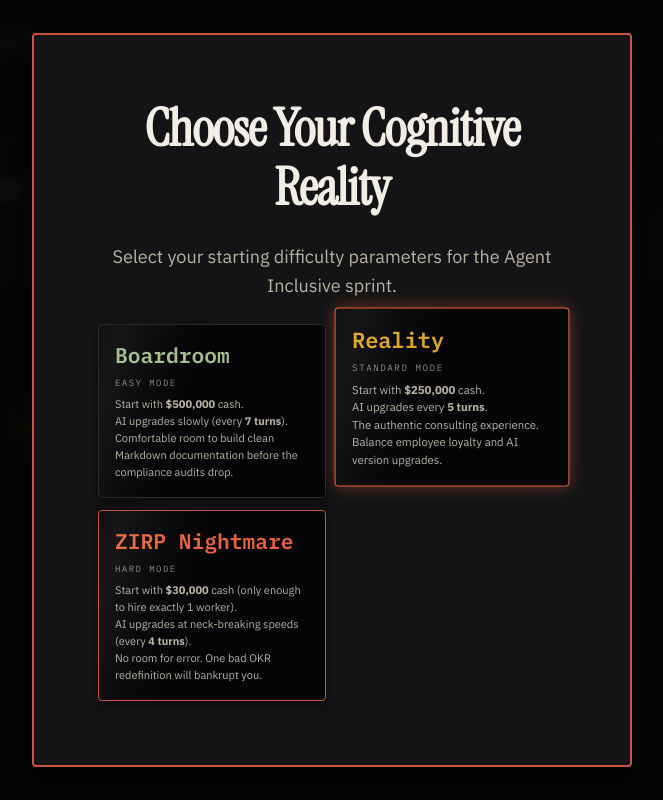
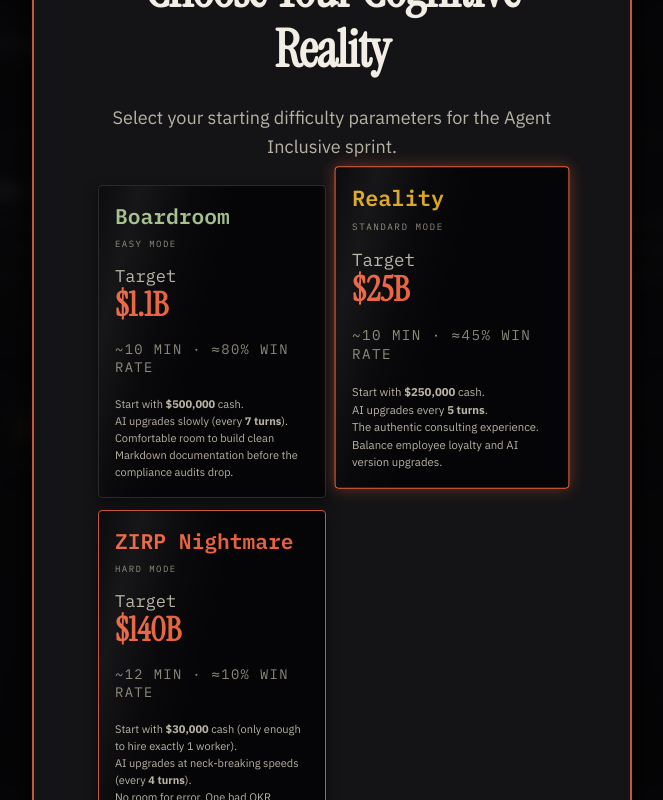
Before and after one commit to rutgertuit/RTNL, a Next.js app: page /technical/agent-game in a window 1280 px wide. Shown: the top 800 px of the page, without its empty margins (308-971 px from the left). Built offline with nearby package versions, Linux system fonts and the light colour scheme.

Commit message:
ux(game): valuation target and est. playtime on mode cards (closes game/O-1, game/O-3, game/H-4)

```diff
--- a/app/technical/agent-game/AgentGameClient.tsx
+++ b/app/technical/agent-game/AgentGameClient.tsx
@@ -2216,6 +2216,8 @@ export default function AgentGameClient() {
                   <div style={{ display: "flex", flexDirection: "column", gap: "var(--space-2)", textAlign: "left" }}>
                     <span className="sim-stat__value" style={{ color: "#a3be8c" }}>Boardroom</span>
                     <span className="sim-stat__label">Easy Mode</span>
+                    <div className="sim-mode__target">Target <strong>$1.1B</strong></div>
+                    <div className="sim-mode__detail">~10 min · ≈80% win rate</div>
                     <p style={{ fontSize: "11px", color: "var(--color-fg-2)", margin: "0" }}>
                       Start with <strong>$500,000</strong> cash.<br />
                       AI upgrades slowly (every <strong>7 turns</strong>).<br />
@@ -2234,6 +2236,8 @@ export default function AgentGameClient() {
                   <div style={{ display: "flex", flexDirection: "column", gap: "var(--space-2)", textAlign: "left" }}>
                     <span className="sim-stat__value" style={{ color: "goldenrod" }}>Reality</span>
                     <span className="sim-stat__label">Standard Mode</span>
+                    <div className="sim-mode__target">Target <strong>$25B</strong></div>
+                    <div className="sim-mode__detail">~10 min · ≈45% win rate</div>
                     <p style={{ fontSize: "11px", color: "var(--color-fg-2)", margin: "0" }}>
                       Start with <strong>$250,000</strong> cash.<br />
                       AI upgrades every <strong>5 turns</strong>.<br />
@@ -2252,6 +2256,8 @@ export default function AgentGameClient() {
                   <div style={{ display: "flex", flexDirection: "column", gap: "var(--space-2)", textAlign: "left" }}>
                     <span className="sim-stat__value" style={{ color: "var(--color-accent-warm-strong)" }}>ZIRP Nightmare</span>
                     <span className="sim-stat__label">Hard Mode</span>
+                    <div className="sim-mode__target">Target <strong>$140B</strong></div>
+                    <div className="sim-mode__detail">~12 min · ≈10% win rate</div>
                     <p style={{ fontSize: "11px", color: "var(--color-fg-2)", margin: "0" }}>
                       Start with <strong>$30,000</strong> cash (only enough to hire exactly 1 worker).<br />
                       AI upgrades at neck-breaking speeds (every <strong>4 turns</strong>).<br />
--- a/styles/components.css
+++ b/styles/components.css
@@ -3713,3 +3713,29 @@ body { padding-top: 0; }
   color: var(--color-accent-warm-strong);
   border-color: var(--color-accent-warm-strong);
 }
+
+/* ============================================================
+   Sim mode-select cards — valuation target + detail line
+   ============================================================ */
+.sim-mode__target {
+  font-family: var(--font-mono);
+  font-size: var(--fs-100);
+  color: var(--color-fg-2);
+  margin: var(--space-2) 0;
+}
+.sim-mode__target strong {
+  font-family: var(--font-display);
+  font-size: var(--fs-500);
+  color: var(--color-accent-warm-strong);
+  font-feature-settings: "tnum";
+  display: block;
+  line-height: 1.1;
+}
+.sim-mode__detail {
+  font-family: var(--font-mono);
+  font-size: var(--fs-50);
+  letter-spacing: 0.1em;
+  color: var(--color-fg-3);
+  text-transform: uppercase;
+  margin-bottom: var(--space-3);
+}
```
